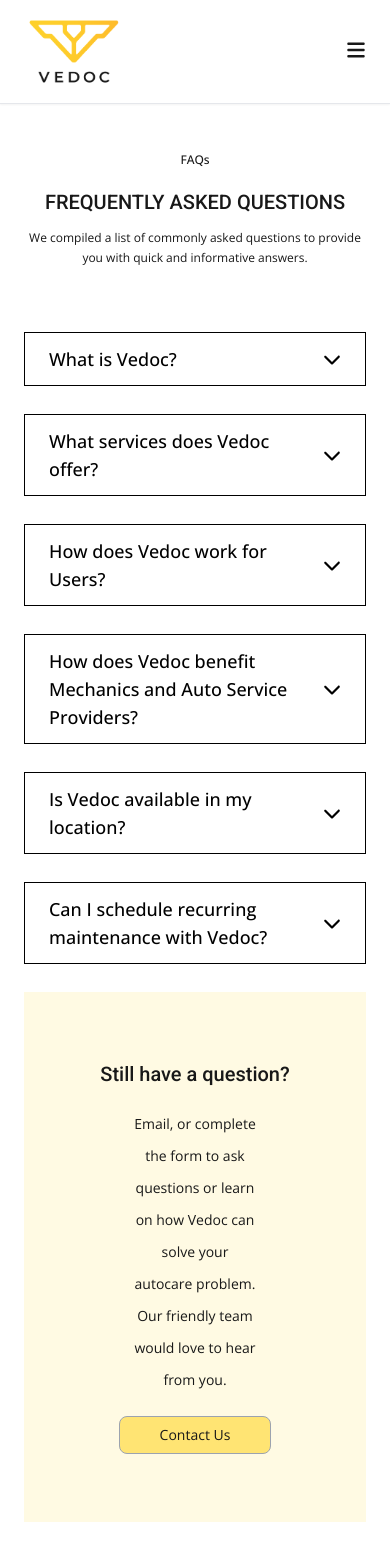
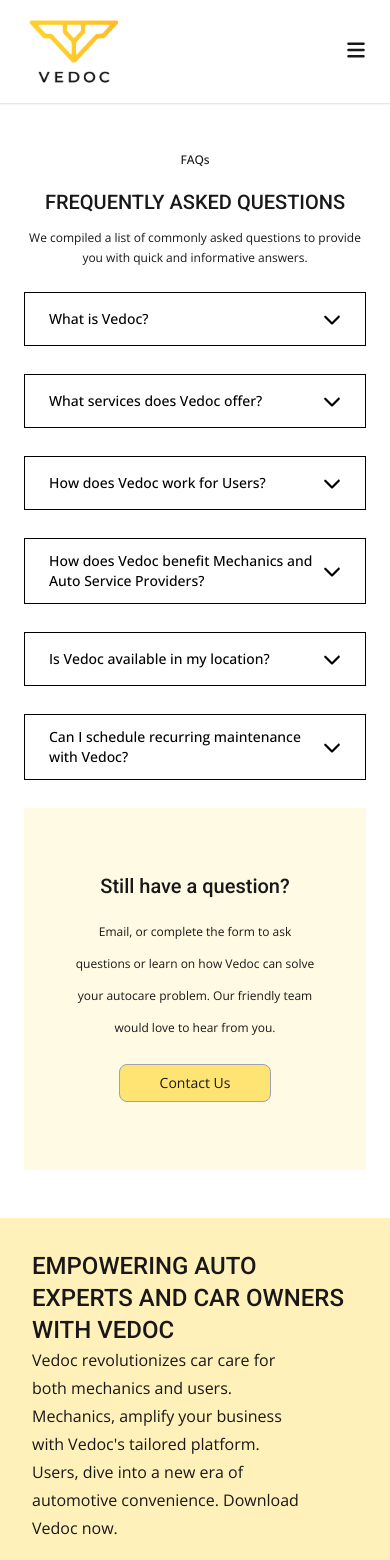
Before and after one commit to elisaherre/vedoc-web, a Next.js app: page /faqs in a window 390 px wide. Shown: the top 1560 px of the page. Built offline with nearby package versions, Linux system fonts and the light colour scheme.

Commit message:
faqs responsive version

```diff
--- a/app/components/accordion.js
+++ b/app/components/accordion.js
@@ -12,7 +12,7 @@ const Accordion = ({ title, content }) => {
         onClick={() => setIsOpen(!isOpen)}
       >
         <div className="flex justify-between items-center">
-          <span className="text-lg font-medium">{title}</span>
+          <span className="text-sm md:text-lg font-medium">{title}</span>
           <span className={`text-lg transition-colors duration-300 ${isOpen ? 'text-white' : 'text-black'}`}>
             <FontAwesomeIcon icon={isOpen ? faChevronUp : faChevronDown} />
           </span>
@@ -21,7 +21,7 @@ const Accordion = ({ title, content }) => {
       <div className={`overflow-hidden transition-max-height duration-500 ease-in-out ${isOpen ? 'max-h-screen' : 'max-h-0'}`}>
         {isOpen && (
           <div className="p-6 bg-white">
-            <p>{content}</p>
+            <p className='content-text'>{content}</p>
           </div>
         )}
       </div>
--- a/app/faqs/page.js
+++ b/app/faqs/page.js
@@ -38,7 +38,7 @@ export default function Faqs() {
       <div className="pt-36 w-screen px-6 lg:px-24">
         <h3 className='intro-title text-center'>FAQs</h3>
         <h2 className='page-title'>Frequently Asked Questions</h2>
-        <p className='subtitle-text pb-16 lg:px-80'>We compiled a list of commonly asked questions to provide you with quick and informative answers.</p>
+        <p className='subtitle-text pb-6 md:pb-16 lg:px-20 xl:px-80'>We compiled a list of commonly asked questions to provide you with quick and informative answers.</p>
       </div>
 
       {/* FAQ */}
@@ -53,8 +53,8 @@ export default function Faqs() {
       {/* Contact */}
       <section className='px-6 lg:px-24 mb-12'>
         <div className='bg-vedoc-light-yellow p-12 flex flex-col items-center justify-center'>
-          <h3 className='font-roboto font-medium text-xl md:text-xl lg:text-4xl py-5 md:py-8'>Still have a question?</h3>
-          <p className='content-text w-1/2 text-center'>Email, or complete the form to ask questions or learn on how Vedoc can solve your autocare problem. Our friendly team would love to hear from you.</p>
+          <h3 className='font-roboto font-medium text-xl md:text-xl lg:text-4xl py-4 md:py-8'>Still have a question?</h3>
+          <p className='content-text lg:w-1/2 text-center'>Email, or complete the form to ask questions or learn on how Vedoc can solve your autocare problem. Our friendly team would love to hear from you.</p>
           <Link href="/contact" className='text-vedoc-black bg-vedoc-yellow hover:bg-vedoc-ad-yellow focus:outline-none focus:ring-gray-400 rounded-lg text-sm px-10 py-2 text-center border border-gray-400 m-5'>Contact Us</Link>
         </div>
       </section>
--- a/app/globals.css
+++ b/app/globals.css
@@ -38,7 +38,7 @@
   }
 
   .content-text {
-    @apply leading-8 font-light text-sm lg:text-base;
+    @apply leading-8 font-light text-xs md:text-sm lg:text-base;
   }
 
   /* Layout */
```
